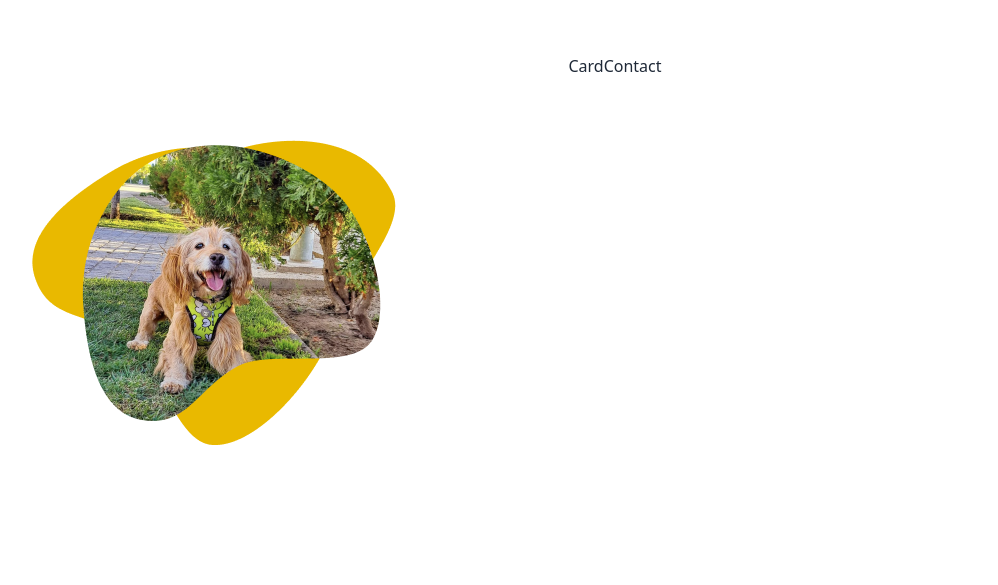
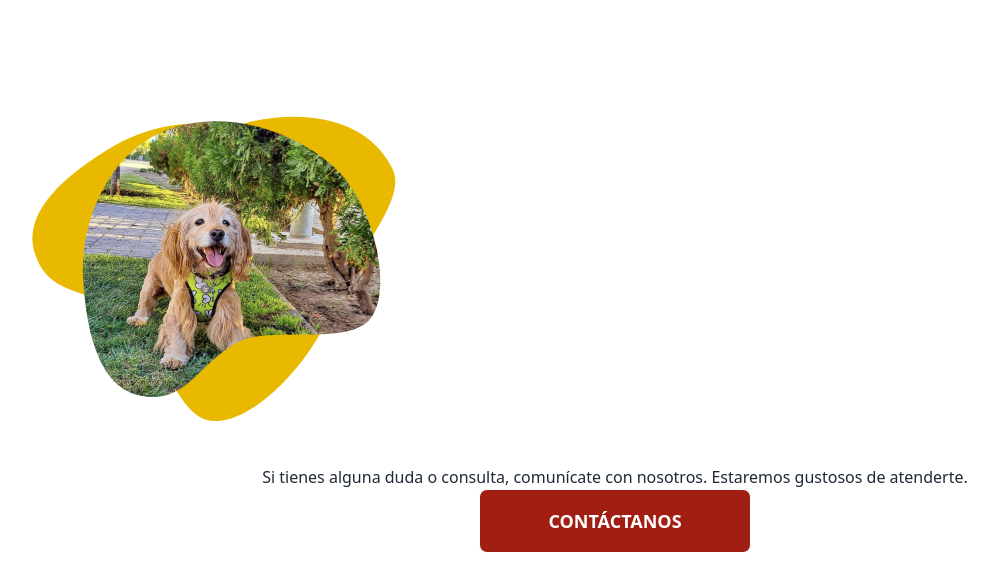
Before and after one commit to MaitenCullen/MonarquiaPerruna, a React (Vite) app: page / in a window 1280 px wide. Shown: the part 778-1363 px from the top of the page, without its empty margins (25-1023 px from the left). Before the commit the page ends 1299 px from the top, so only its background shows below. Built offline with nearby package versions, Linux system fonts and the light colour scheme.

Commit message:
card contact component

```diff
--- a/src/components/CardContact.jsx
+++ b/src/components/CardContact.jsx
@@ -1,10 +1,21 @@
 import React from 'react'
 import img3 from '/img/img3.png'
 
+
 export const CardContact = () => {
   return (
-    <div>CardContact
-        <img src={img3}/>
+    <div>
+      <div>
+         <img src={img3}/>
+      </div>
+      <div>
+        <p>
+          Si tienes alguna duda o consulta, comunícate con nosotros. Estaremos gustosos de atenderte.
+        </p>
+        <button className="btn bg-redPrimary btn-xs sm:btn-sm md:btn-md lg:btn-lg buttonClass hover:bg-yellowPrimary border-current hover:border-current">
+          Contáctanos
+        </button>
+      </div>
     </div>
   )
 }
--- a/src/styles.css
+++ b/src/styles.css
@@ -70,3 +70,14 @@ justify-content: space-evenly;
   width: 80%;
   display: flex;
 }
+
+
+/*CARD CONTACTO*/
+
+.buttonClass{
+  width: 272px;
+  height: 48;
+  padding: 10px;
+  gap: 10px;
+  color: #ffffff;
+}
```
